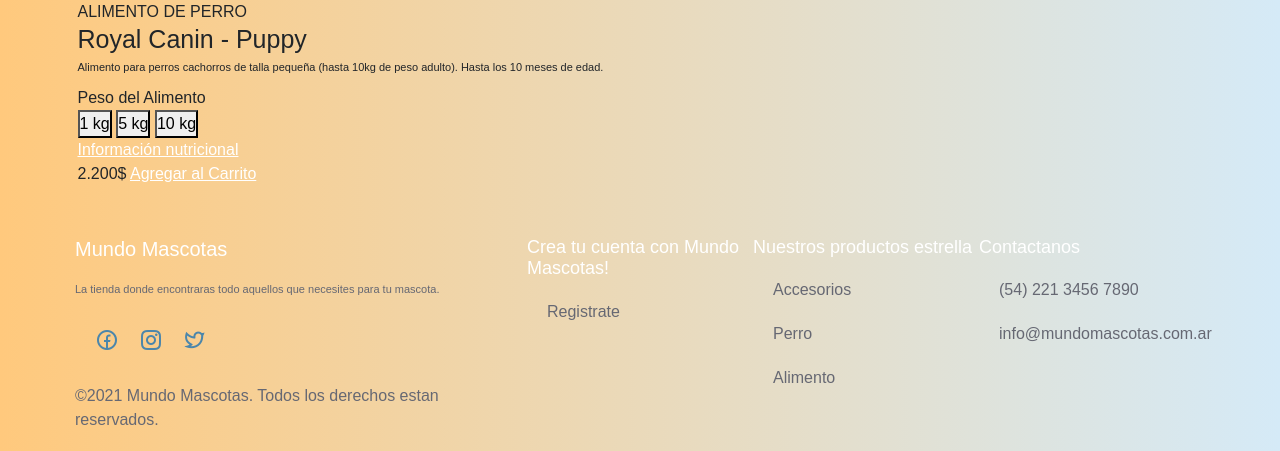
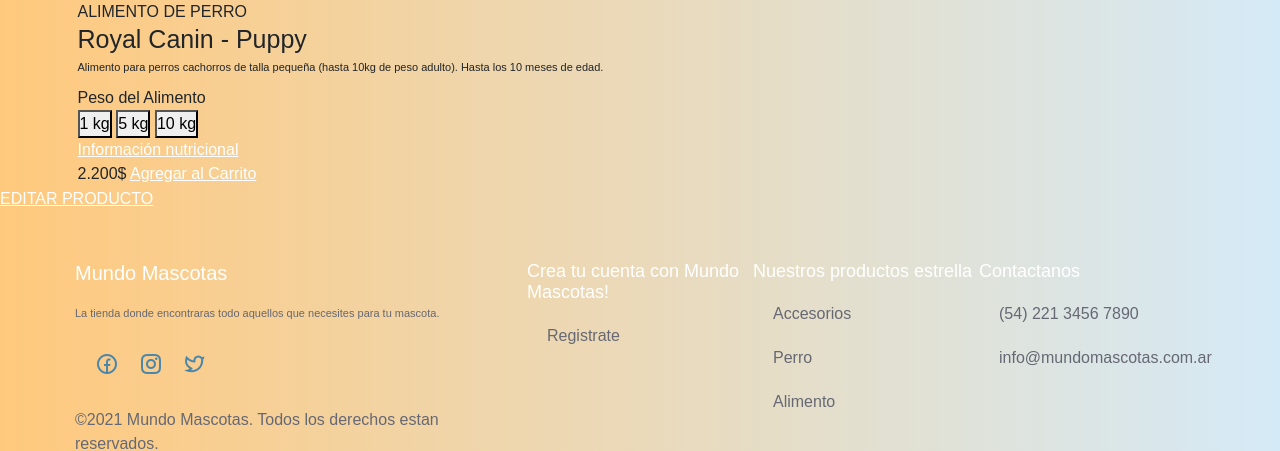
Before and after one commit to Coumas90/grupo_7_MundoMascotas, a Node server app: page /productDetail in a window 1280 px wide. Shown: the part 801-1252 px from the top of the page. Run offline with Node 20, Linux system fonts and the light colour scheme; some libraries are stand-ins or nearby versions.

Commit message:
form de edicion de producto

```diff
--- a/app.js
+++ b/app.js
@@ -24,7 +24,7 @@
 app.set('view engine', 'ejs');
 
 // Levanto al servidor 3030
-app.listen(37, () => {console.log('Servidor corriendo')});
+app.listen(3030, () => {console.log('Servidor corriendo')});
 
 //Le indicamos a app.js que todas las rutas que inicien con x prefijo tienen que ir a x ruta
 app.use('/', rutasIndex);
--- a/views/products/actualizacionProducto.ejs
+++ b/views/products/actualizacionProducto.ejs
@@ -16,7 +16,7 @@
                       <h3 class="products-title">Crear nuevo producto</h3>
                     </div>
 
-                    <form action="/productDetail/:id/editar?_method=PUT" method="POST" enctype="multipart/form-data" class="formulario-de-producto">
+                    <form action="/productDetail/<%= product.id %>/editar?_method=PUT" method="POST" enctype="multipart/form-data" class="formulario-de-producto">
                       <div class="row product-detail">
                         <div>
                           <label for="nombre-producto" class="form-label">Nombre del producto:</label>
--- a/views/products/productDetail.ejs
+++ b/views/products/productDetail.ejs
@@ -53,6 +53,9 @@
           <button type="button" data-bs-target="#carouselExampleIndicators" data-bs-slide-to="2" aria-label="Slide 3"></button>
         </div>
 
+
+        <a href="/products/edit/¿?" class="action-button edit">EDITAR PRODUCTO</a>
+
         <%- include('../partials/footer.ejs') %>
 
         <script src="https://cdn.jsdelivr.net/npm/@popperjs/core@2.11.6/dist/umd/popper.min.js" integrity="sha384-oBqDVmMz9ATKxIep9tiCxS/Z9fNfEXiDAYTujMAeBAsjFuCZSmKbSSUnQlmh/jp3" crossorigin="anonymous"></script>
```
